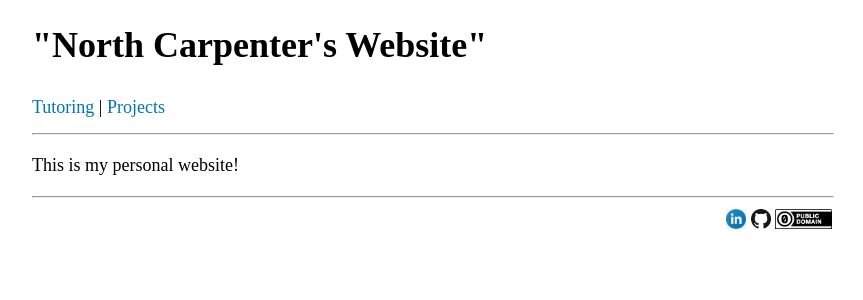
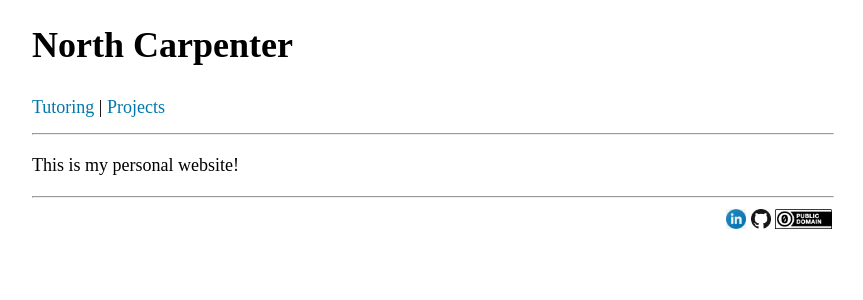
Before and after one commit to NorthCarpenter/NorthCarpenter.github.io, a Jekyll site: the page built from index.md, in a window 1280 px wide. Shown: the top 300 px of the page, without its empty margins (208-1071 px from the left). Built offline with Jekyll 4.4.1, drawn with Linux system fonts in a browser that asks for light colours.

Commit message:
Dynamic Page header

```diff
--- a/_layouts/default.html
+++ b/_layouts/default.html
@@ -24,8 +24,9 @@
 </head>
 
 <body>
+
     <header>
-        <a href="/" style="text-decoration: none; color: black;"><h1>"North Carpenter's Website"</h1></a>
+        <a href="/" style="text-decoration: none; color: black;"><h1>{{ page.title }}</h1></a>
     </header>
 
     <!-- Navigation -->
```
